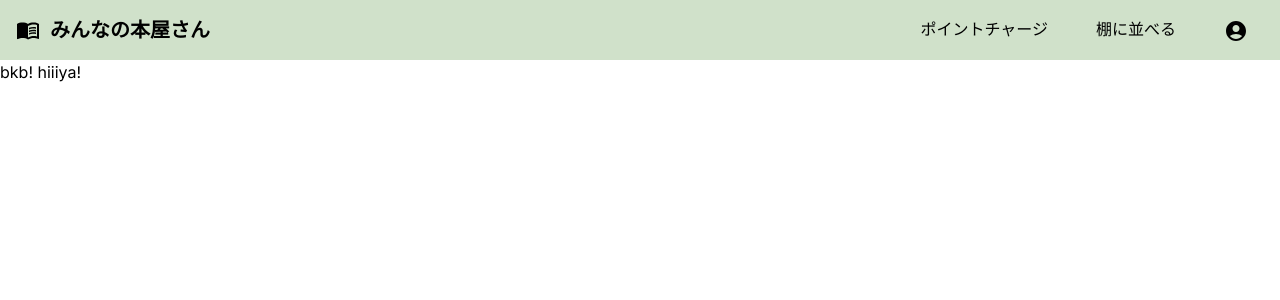
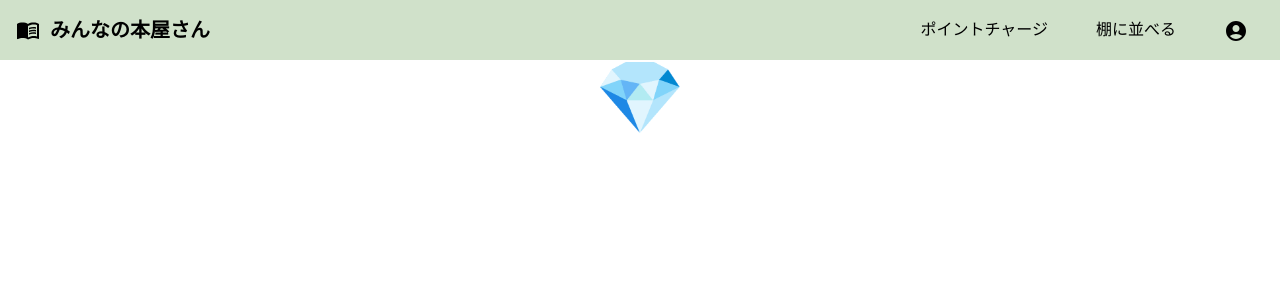
Before and after one commit to usk94/nextjs-rails, a Next.js app in the folder frontend/: page /charge in a window 1280 px wide. Shown: the top 300 px of the page. Built offline with nearby package versions, Linux system fonts and the light colour scheme; a web font is replaced by a local one.

Commit message:
add animated button by framer motion

```diff
--- a/frontend/app/charge/page.tsx
+++ b/frontend/app/charge/page.tsx
@@ -1,5 +1,30 @@
+"use client"
+
+import { motion } from "framer-motion"
+
 const Page = () => {
-  return <p>bkb! hiiiya!</p>
+  const handleTap = (event: MouseEvent | TouchEvent | PointerEvent) => {
+    console.log("タップしたよ！")
+  }
+
+  return (
+    <div className="w-screen h-screen">
+      <div className="flex justify-center items-center">
+        <motion.button
+          onTap={handleTap}
+          className="text-7xl"
+          whileHover={{
+            scale: 1.2,
+            // transition: { duration: 0.2 },
+            transition: { type: "spring", stiffness: 400, damping: 17 },
+          }}
+          whileTap={{ scale: 0.9 }}
+        >
+          💎
+        </motion.button>
+      </div>
+    </div>
+  )
 }
 
 export default Page
```
